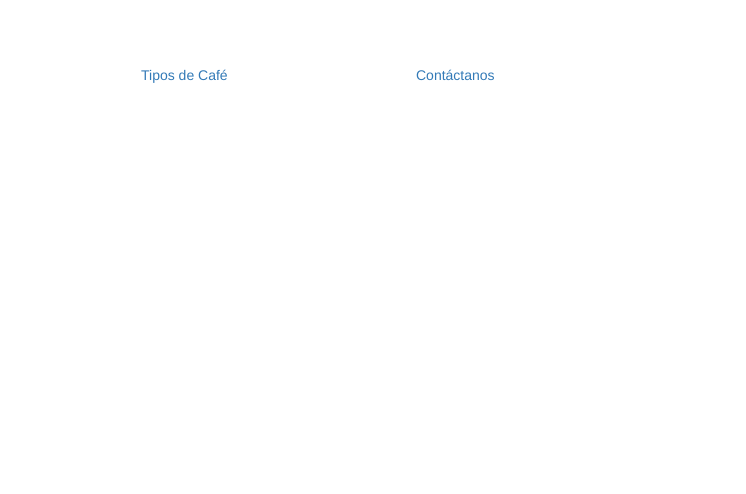
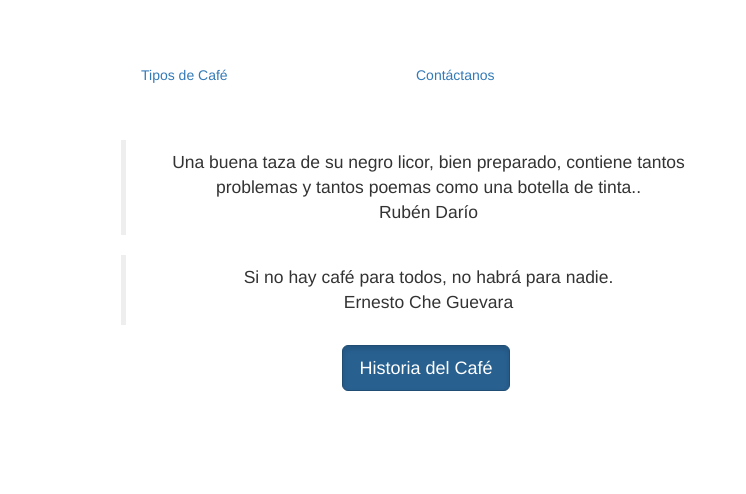
Before and after one commit to adrix1/29_Tema_libre, a plain HTML site: page index.html in a window 1280 px wide. Shown: the full height of the page, 534-1280 px from the left. Drawn offline with nearby package versions, Linux system fonts and the light colour scheme.

Commit message:
Se agregaron los textos y el boton con enlace a la página de Historia del café

```diff
--- a/index.html
+++ b/index.html
@@ -36,8 +36,9 @@
 						<iframe width="420" height="315" src="https://www.youtube.com/embed/6gNZfaapZjM" frameborder="0" allowfullscreen></iframe>
 					</div>
 					<div class="col-lg-6">
-						</b>
-						<p></p>
+						<blockquote>Una buena taza de su negro licor, bien preparado, contiene tantos problemas y tantos poemas como una botella de tinta.. <br> Rubén Darío</blockquote>
+						<blockquote>Si no hay café para todos, no habrá para nadie. <br> Ernesto Che Guevara</blockquote>
+						<a href="http://www.cafesdemexico.com/index.php/es/el-cafe/34-historia-del-cafe-.html" class="btn btn-primary btn-lg active" role="button">Historia del Café</a>
 					</div>
 				</div>
 
```
